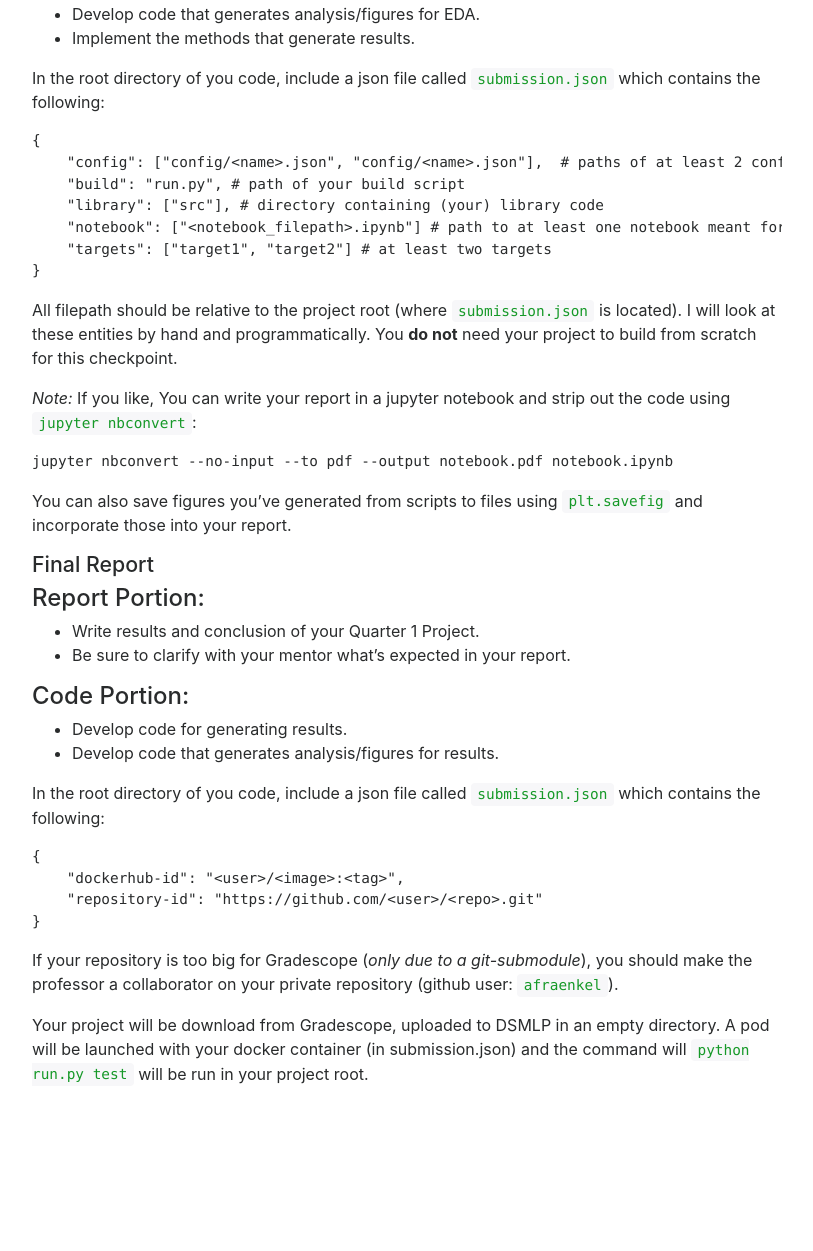
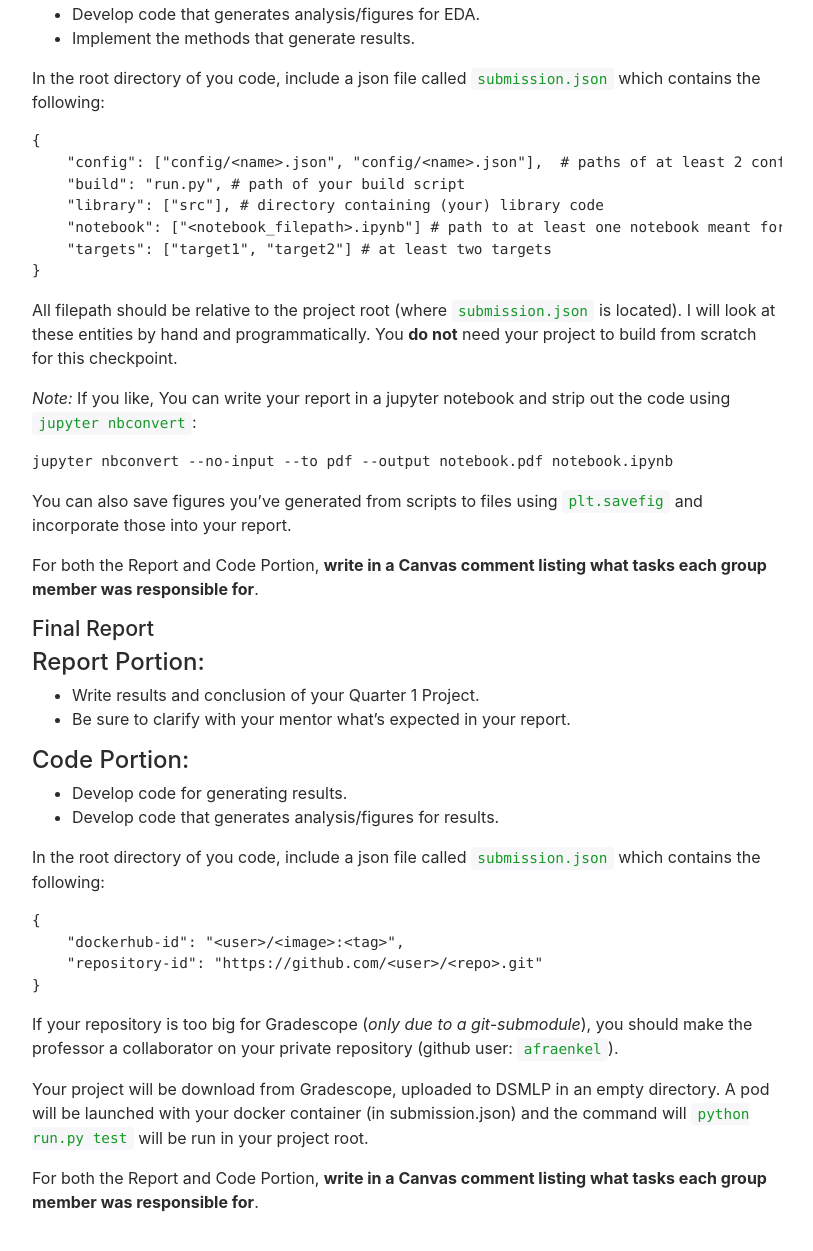
Before and after one commit to DSC-Capstone/dsc-capstone.github.io, a Jekyll site: the page built from assignments/quarter-1-replication.md, in a window 1280 px wide and 1400 px high, scrolled down 3406 px. Shown: the top 1251 px of the window, without its empty margins (233-1046 px from the left). Built offline with Jekyll 4.4.1, drawn with Linux system fonts in a browser that asks for light colours; nearby versions of some CDN libraries.

Commit message:
replication update

```diff
--- a/assignments/quarter-1-replication.md
+++ b/assignments/quarter-1-replication.md
@@ -175,6 +175,8 @@ jupyter nbconvert --no-input --to pdf --output notebook.pdf notebook.ipynb
 You can also save figures you've generated from scripts to files using
 `plt.savefig` and incorporate those into your report.
 
+For both the Report and Code Portion, **write in a Canvas comment
+listing what tasks each group member was responsible for**.
 
 ### Final Report
 
@@ -205,3 +207,6 @@ Your project will be download from Gradescope, uploaded to DSMLP in
 an empty directory. A pod will be launched with your docker container
 (in submission.json) and the command will `python run.py test` will be
 run in your project root.
+
+For both the Report and Code Portion, **write in a Canvas comment
+listing what tasks each group member was responsible for**.
```
